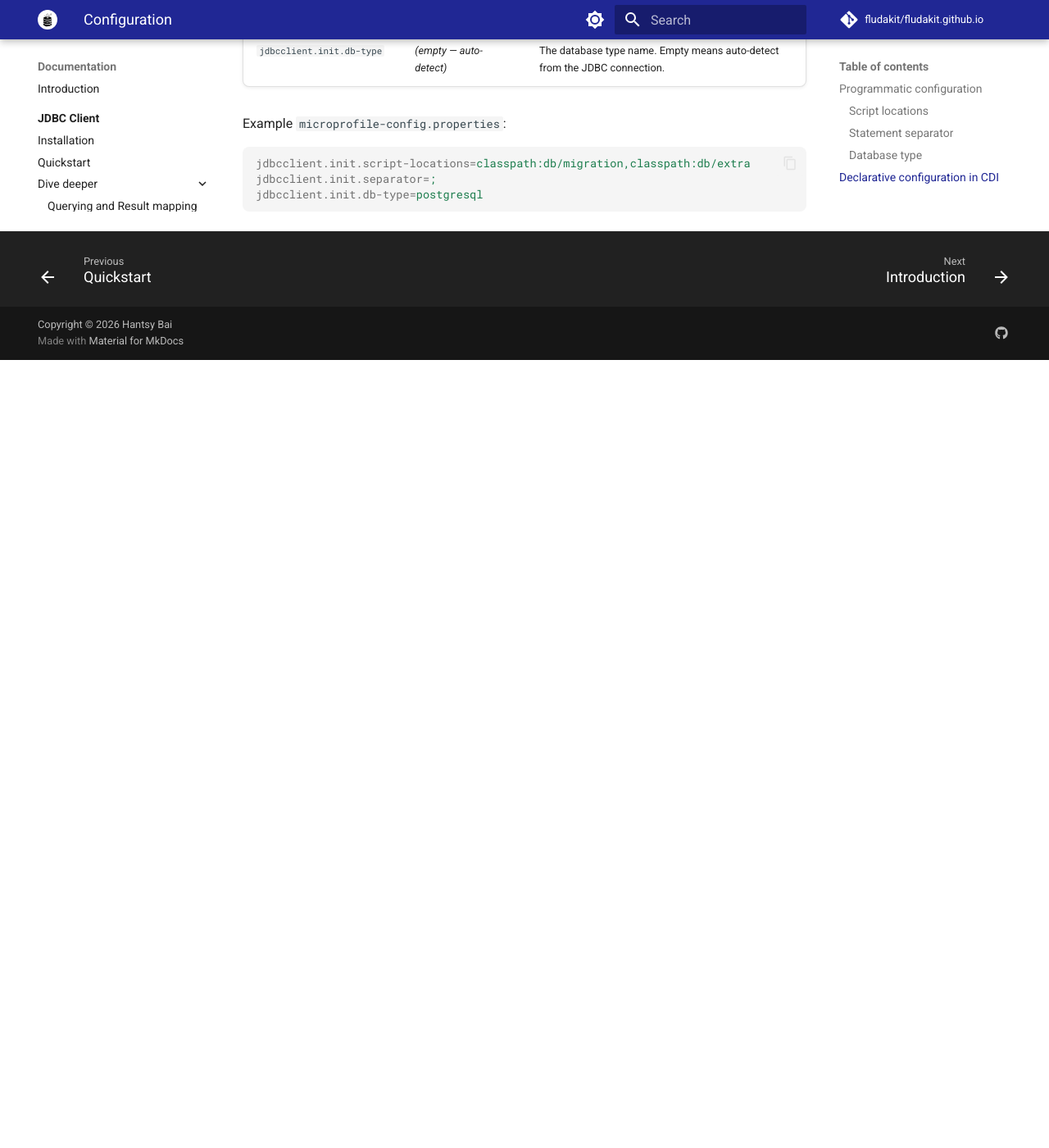
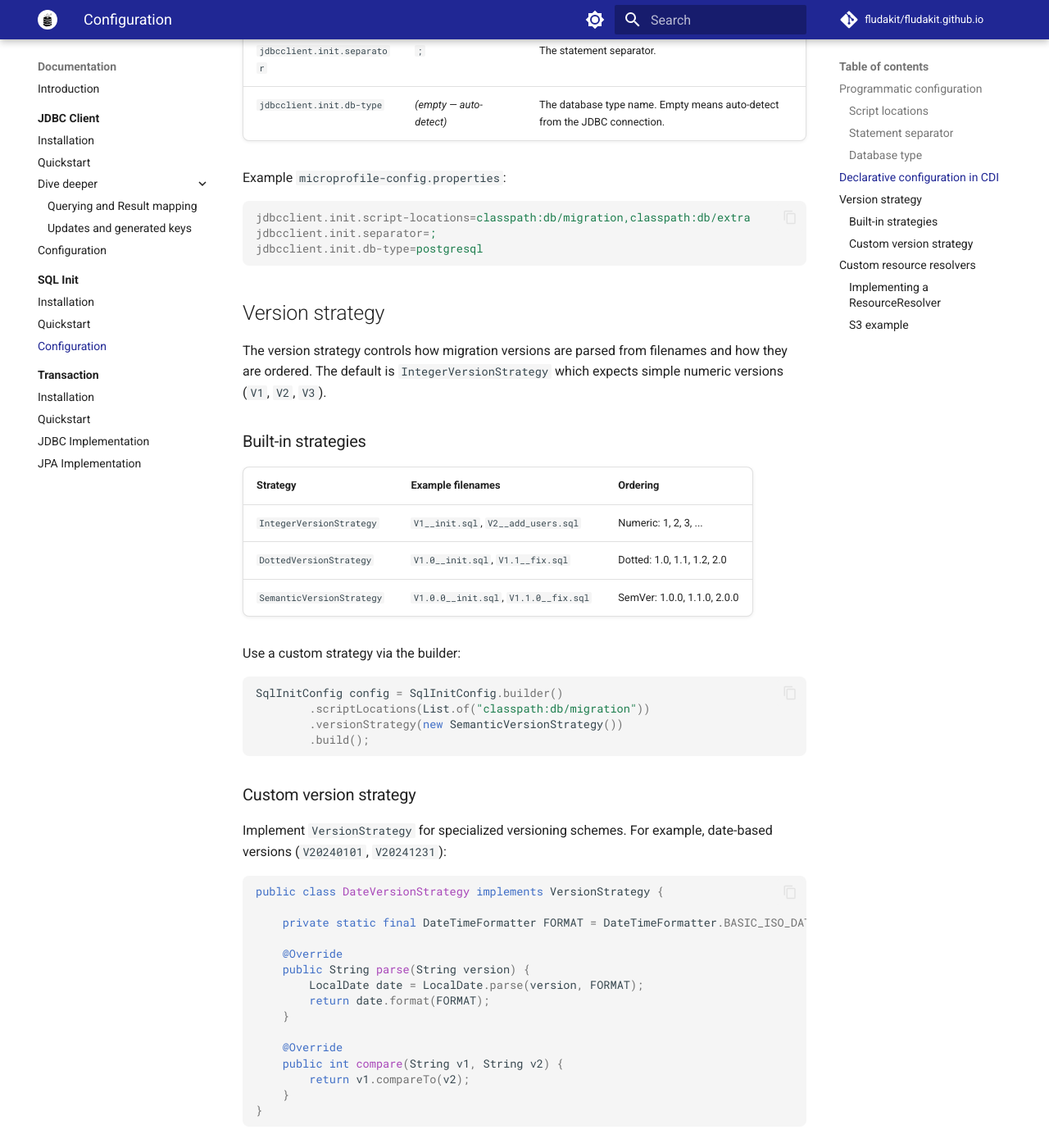
Before and after one commit to fludakit/fludakit.github.io, an MkDocs documentation site: the page built from docs/documentation/sql-init/configuration.md, in a window 1280 px wide and 1400 px high, scrolled down 2292 px. Shown: the whole window at 82% size. Built offline with MkDocs 1.6.1 and Material for MkDocs 9.7.7, drawn with Linux system fonts in a browser that asks for light colours; comment, search, counter and statistics services are not loaded; before the commit the page ends 2731 px from its top, so only the background shows below that; some of the changed text lies outside the part shown.

Commit message:
docs: add JPA tx page, version strategy and S3 resource resolver docs

````diff
--- a/docs/documentation/sql-init/configuration.md
+++ b/docs/documentation/sql-init/configuration.md
@@ -20,6 +20,7 @@ SqlInitConfig config = SqlInitConfig.builder()
 | `scriptLocations`  | `classpath:db/migration`     | One or more resource locations to scan for `V<version>__<description>.sql` files.             |
 | `separator`        | `;`                          | The statement separator passed to the SQL script parser.                                      |
 | `dbType`           | `null` (auto-detect)         | The database type for the `db_migrations` DDL. When `null`, detected from the JDBC metadata.  |
+| `versionStrategy`  | `IntegerVersionStrategy`     | The strategy for parsing and ordering migration versions.                                     |
 
 ### Script locations
 
@@ -83,3 +84,120 @@ jdbcclient.init.script-locations=classpath:db/migration,classpath:db/extra
 jdbcclient.init.separator=;
 jdbcclient.init.db-type=postgresql
 ```
+
+## Version strategy
+
+The version strategy controls how migration versions are parsed from filenames and how they are ordered. The default is `IntegerVersionStrategy` which expects simple numeric versions (`V1`, `V2`, `V3`).
+
+### Built-in strategies
+
+| Strategy | Example filenames | Ordering |
+|----------|-------------------|----------|
+| `IntegerVersionStrategy` | `V1__init.sql`, `V2__add_users.sql` | Numeric: 1, 2, 3, ... |
+| `DottedVersionStrategy` | `V1.0__init.sql`, `V1.1__fix.sql` | Dotted: 1.0, 1.1, 1.2, 2.0 |
+| `SemanticVersionStrategy` | `V1.0.0__init.sql`, `V1.1.0__fix.sql` | SemVer: 1.0.0, 1.1.0, 2.0.0 |
+
+Use a custom strategy via the builder:
+
+```java
+SqlInitConfig config = SqlInitConfig.builder()
+        .scriptLocations(List.of("classpath:db/migration"))
+        .versionStrategy(new SemanticVersionStrategy())
+        .build();
+```
+
+### Custom version strategy
+
+Implement `VersionStrategy` for specialized versioning schemes. For example, date-based versions (`V20240101`, `V20241231`):
+
+```java
+public class DateVersionStrategy implements VersionStrategy {
+
+    private static final DateTimeFormatter FORMAT = DateTimeFormatter.BASIC_ISO_DATE;
+
+    @Override
+    public String parse(String version) {
+        LocalDate date = LocalDate.parse(version, FORMAT);
+        return date.format(FORMAT);
+    }
+
+    @Override
+    public int compare(String v1, String v2) {
+        return v1.compareTo(v2);
+    }
+}
+```
+
+## Custom resource resolvers
+
+The built-in resolvers handle `classpath:`, `file:`, and `filesystem:` locations. To load migrations from other sources (e.g. AWS S3, HTTP, a database), implement `ResourceResolver` and register it with a `ResourceResolverRegistry`:
+
+```java
+ResourceResolverRegistry registry = new ResourceResolverRegistry();
+registry.register("s3", new S3ResourceResolver(s3Client));
+
+DbMigrator migrator = new DbMigrator(dataSource, config, registry);
+migrator.migrate();
+```
+
+The location prefix in `scriptLocations` must match the registered protocol:
+
+```java
+SqlInitConfig config = SqlInitConfig.builder()
+        .scriptLocations(List.of("s3://my-bucket/migrations/"))
+        .build();
+```
+
+### Implementing a ResourceResolver
+
+A `ResourceResolver` handles a single protocol and provides two methods:
+
+```java
+public interface ResourceResolver {
+
+    String protocol();
+
+    Resource getResource(String location);
+
+    List<Resource> getResources(String locationPattern);
+}
+```
+
+Each `Resource` provides an `InputStream`, filename, content length, URL, and existence check.
+
+### S3 example
+
+The following resolver loads SQL scripts from AWS S3 using the `s3://` protocol:
+
+```java
+public class S3ResourceResolver implements ResourceResolver {
+
+    private final S3Client s3Client;
+
+    public S3ResourceResolver(S3Client s3Client) {
+        this.s3Client = s3Client;
+    }
+
+    @Override
+    public String protocol() {
+        return "s3";
+    }
+
+    @Override
+    public Resource getResource(String location) {
+        // parse s3://bucket/key → bucket + key
+        return new S3Resource(bucket, key);
+    }
+
+    @Override
+    public List<Resource> getResources(String locationPattern) {
+        // list objects under s3://bucket/prefix, filter .sql files
+        ListObjectsV2Response response = s3Client.listObjectsV2(
+            ListObjectsV2Request.builder()
+                .bucket(bucket).prefix(prefix).build());
+        // map each S3Object to an S3Resource
+    }
+}
+```
+
+The `S3Resource` inner class implements `Resource` by delegating to `GetObjectRequest` for content and `HeadObjectRequest` for metadata.
--- a/mkdocs.yml
+++ b/mkdocs.yml
@@ -92,6 +92,7 @@ nav:
       - Installation: documentation/tx/install.md
       - Quickstart: documentation/tx/quickstart.md
       - JDBC Implementation: documentation/tx/jdbc.md
+      - JPA Implementation: documentation/tx/jpa.md
   - Blog:
     - blog/index.md
 
````
Also changed, not shown: docs/documentation/tx/index.md (+2 -2 lines), docs/documentation/tx/jpa.md (added, +130 -0 lines).
